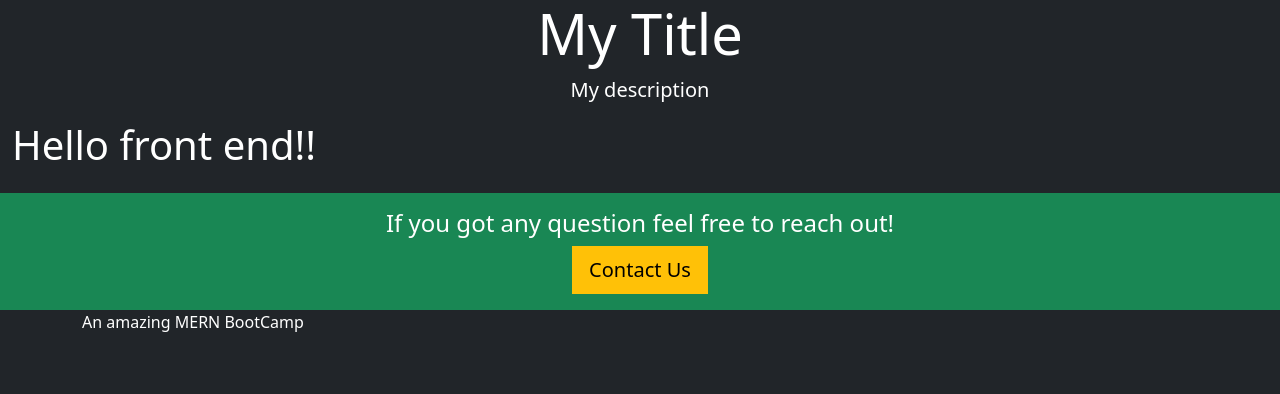
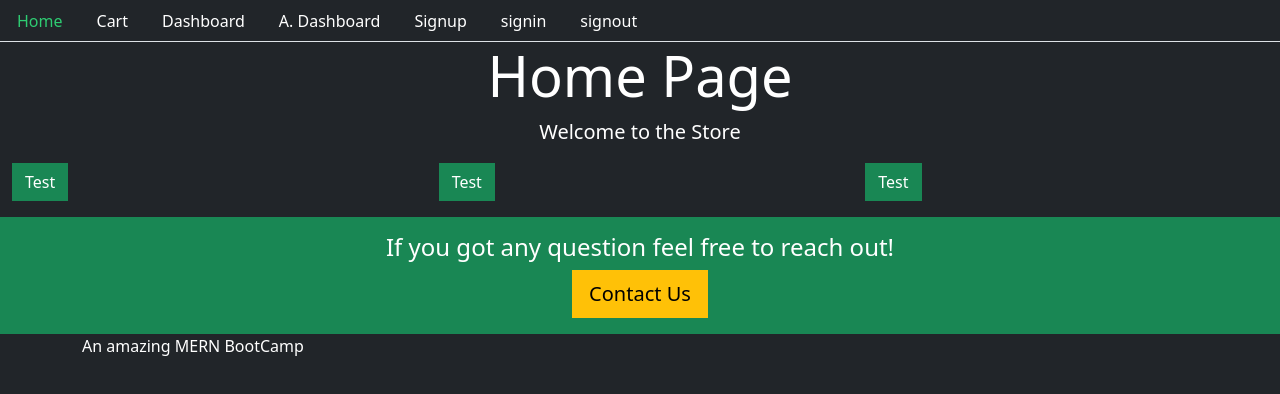
Before and after one commit to Nitesh-thapliyal/Clothify-E-Commerce-Clothing-Platform, a React (Create React App) app in the folder projfrontend/: page / in a window 1280 px wide. Shown: the top 394 px of the page. Built offline with nearby package versions, Linux system fonts and the light colour scheme; no server answers.

Commit message:
navbar setings

```diff
--- a/projfrontend/package.json
+++ b/projfrontend/package.json
@@ -9,7 +9,7 @@
     "query-string": "^8.1.0",
     "react": "^18.2.0",
     "react-dom": "^18.2.0",
-    "react-router-dom": "^6.6.1",
+    "react-router-dom": "^5.2.0",
     "react-scripts": "5.0.1",
     "web-vitals": "^2.1.4"
   },
--- a/projfrontend/src/Routes.js
+++ b/projfrontend/src/Routes.js
@@ -1,13 +1,18 @@
 import React from 'react';
-import { BrowserRouter, Route, Routes } from 'react-router-dom';
+import { BrowserRouter, Route, Switch } from 'react-router-dom';
 import Home from './core/Home'
+import Signin from './user/Signin';
+import Signup from './user/Signup';
+
 
 const Router = () =>{
   return(
     <BrowserRouter>
-      <Routes>
-        <Route path='/'  exact element={<Home/>}/>
-      </Routes>
+      <Switch>
+        <Route path='/'  exact component={Home}/>
+        <Route path='/signup' exact component={Signup}/>
+        <Route path='/signin' exact component={Signin}/>
+      </Switch>
     </BrowserRouter>
   );
 }
--- a/projfrontend/src/core/Base.js
+++ b/projfrontend/src/core/Base.js
@@ -1,4 +1,5 @@
 import React from 'react';
+import Menu from './Menu';
 
 const Base = ({
     title = "My Title",
@@ -9,6 +10,7 @@
 }) => {
   return(
     <div>
+      <Menu/>
       <div className="container-fluid">
         <div className="jumbotron bg-dark text-white text-center">
             <h2 className="display-4">{title}</h2>
--- a/projfrontend/src/core/Home.js
+++ b/projfrontend/src/core/Home.js
@@ -6,8 +6,20 @@
 export default function App(){
   console.log("API IS:", API);
   return(
-    <Base>
-      <h1 className="text-white">Hello front end!!</h1>
+    <Base title='Home Page' description='Welcome to the Store'>
+      <div className='row'>
+        <div className='col-4'>
+            <button className='btn btn-success'>Test</button>
+        </div>
+
+        <div className='col-4'>
+            <button className='btn btn-success'>Test</button>
+        </div>
+
+        <div className='col-4'>
+            <button className='btn btn-success'>Test</button>
+        </div>
+      </div>
     </Base>
   )
 }
--- /dev/null
+++ b/projfrontend/src/core/Menu.js
@@ -0,0 +1,89 @@
+import React from 'react';
+import {Link, withRouter} from "react-router-dom";
+
+const currentTab = (history, path) => {
+    if(history.location.pathname === path){
+        return {color: "#2ecc72"}
+    }
+    else{
+        return {color: "#FFFFFF"}
+    }
+}
+
+const Menu = ({history}) =>(
+    <div>
+        <ul className="nav nav-tabs bg-dark">
+            <li className="nav-item">
+                <Link
+                    style={currentTab(history, "/")}
+                    className="nav-link" to="/"
+                >
+                    Home
+
+                </Link>
+            </li>
+
+            <li className="nav-item">
+                <Link
+                    style={currentTab(history, "/cart")}
+                    className="nav-link" to="/cart"
+                >
+                    Cart
+
+                </Link>
+            </li>
+
+            <li className="nav-item">
+                <Link
+                    style={currentTab(history, "/user/dashboard")}
+                    className="nav-link" to="/user/dashboard"
+                >
+                    Dashboard
+
+                </Link>
+            </li>
+
+            <li className="nav-item">
+                <Link
+                    style={currentTab(history, "/admin/dashboard")}
+                    className="nav-link" to="/admin/dashboard"
+                >
+                    A. Dashboard
+
+                </Link>
+            </li>
+
+            <li className="nav-item">
+                <Link
+                    style={currentTab(history, "/signup")}
+                    className="nav-link" to="/signup"
+                >
+                    Signup
+
+                </Link>
+            </li>
+
+            <li className="nav-item">
+                <Link
+                    style={currentTab(history, "/signin")}
+                    className="nav-link" to="/signin"
+                >
+                    signin
+
+                </Link>
+            </li>
+
+            <li className="nav-item">
+                <Link
+                    style={currentTab(history, "/signout")}
+                    className="nav-link" to="/signout"
+                >
+                    signout
+
+                </Link>
+            </li>
+        </ul>
+    </div>
+)
+
+export default withRouter(Menu);
--- a/projfrontend/src/user/Signin.js
+++ b/projfrontend/src/user/Signin.js
@@ -0,0 +1,12 @@
+import React, {useState} from "react";
+import { Link } from "react-router-dom";
+import Base from "../core/Base";
+
+const Signin = () =>{
+    return (
+        <Base title="Signin page" description="A page for user to sign in">
+            <h1>Sign in Works!</h1>
+        </Base>
+    )
+}
+export default Signin;
--- a/projfrontend/src/user/Signup.js
+++ b/projfrontend/src/user/Signup.js
@@ -0,0 +1,29 @@
+import React, {useState} from "react";
+import { Link } from "react-router-dom";
+import Base from "../core/Base";
+
+const Signup = () =>{
+
+    const signUpForm = () => {
+        return (
+            <div className="row">
+                <div className="col-md-6 offset-sm-6 text-left">
+                    <form>
+                        <div>
+
+                        </div>
+                    </form>
+                </div>
+
+            </div>
+        )
+    }
+
+
+    return (
+        <Base title="Sign up page" description="A page for user to signup">
+            <h1>Signup Works!</h1>
+        </Base>
+    );
+};
+export default Signup;
```
Also changed, not shown: 1 other file (tests, documents, lock files or other folders).
